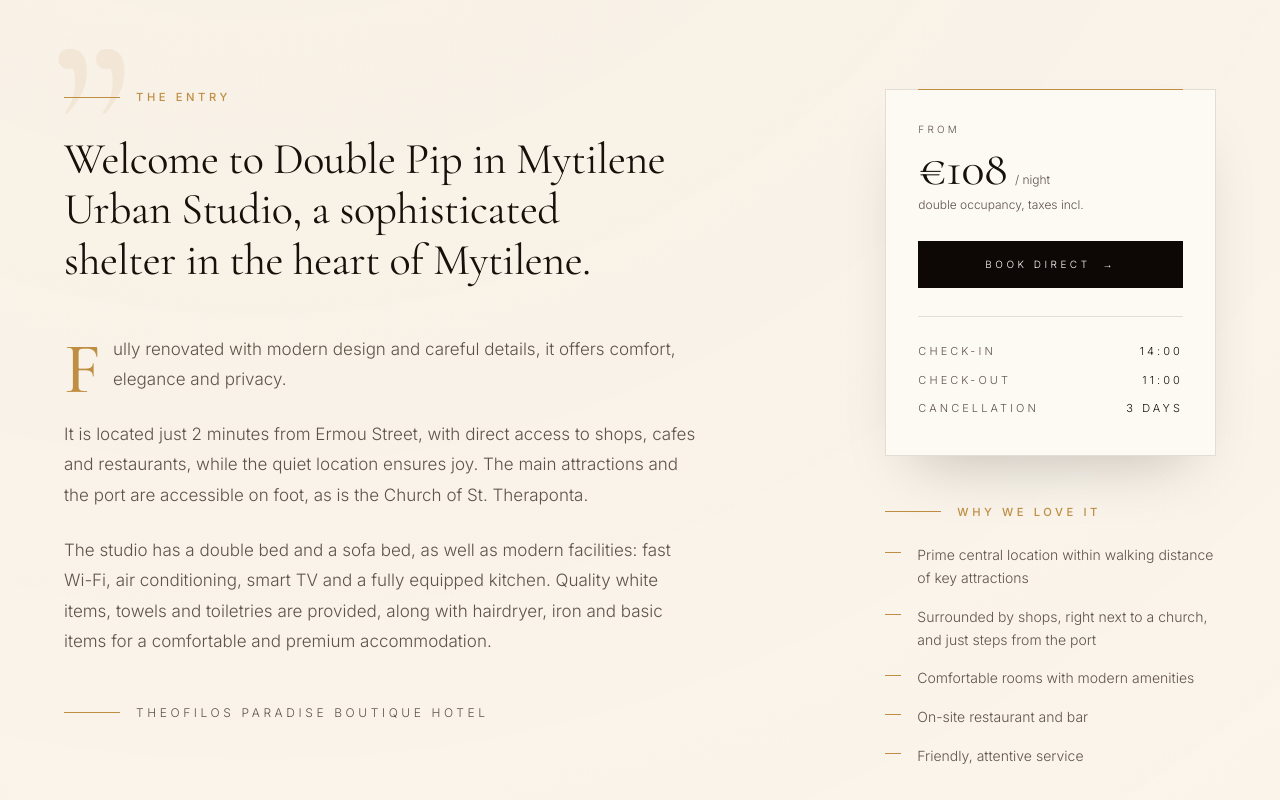
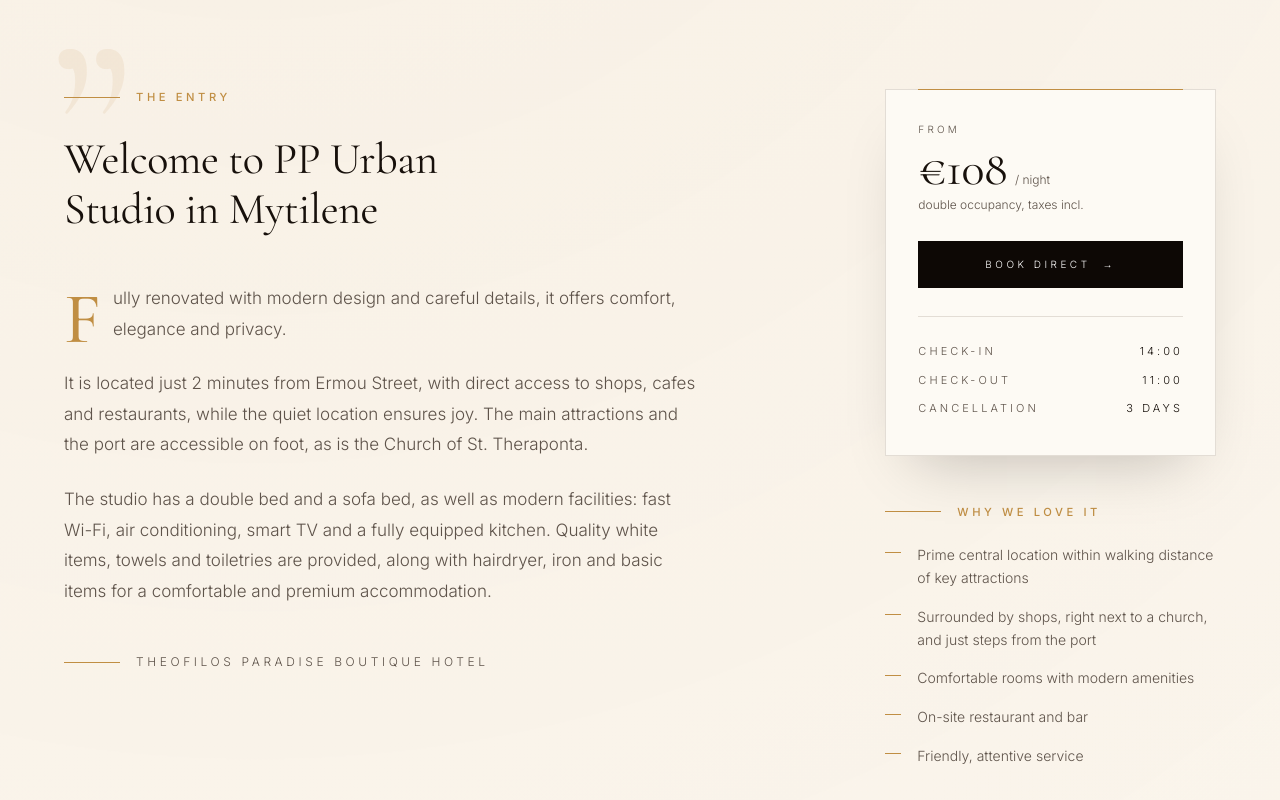
Before and after one commit to amamouridis06/lesvos-travel-guide, a Next.js app: page /hotels/pp-urban-studio in a window 1280 px wide. Shown: the part 1240-2040 px from the top of the page. Built offline with nearby package versions, Linux system fonts and the light colour scheme.

Commit message:
added pp to hotels

```diff
--- a/app/hotels/page.tsx
+++ b/app/hotels/page.tsx
@@ -25,7 +25,7 @@ const hotels = [
         name: "PP Urban Studio",
         description: "In the heart of the city centre",
         location: "📍Mytilene, Lesvos, 81107",
-        image: "/pp.logo.png",
+        image: "/pp.beds.png",
         href: "/hotels/pp-urban-studio",
     },
 ];
--- a/app/hotels/pp-urban-studio/page.tsx
+++ b/app/hotels/pp-urban-studio/page.tsx
@@ -4,7 +4,7 @@ import { useEffect } from "react";
 const IMG = {
     hero: "/pp.beds.jpg",
     entry: "/pp.entry.jpg",
-    diadr: "/pp.diadr.jpg",
+    // diadr: "/pp.diadr.jpg",
     liv1: "/pp.liv1.png",
     liv2: "/pp.liv2.jpg",
     kitchen: "/pp.kitchen.jpg",
@@ -22,7 +22,7 @@ const hotel = {
     fromPrice: "€108",
     tagline: "Where modern living meets the city’s heartbeat..",
     intro:
-        "Welcome to Double Pip in Mytilene Urban Studio, a sophisticated shelter in the heart of Mytilene.",
+        "Welcome to PP Urban Studio in Mytilene",
     body: [
         "Fully renovated with modern design and careful details, it offers comfort, elegance and privacy.",
         "It is located just 2 minutes from Ermou Street, with direct access to shops, cafes and restaurants, while the quiet location ensures joy. The main attractions and the port are accessible on foot, as is the Church of St. Theraponta.",
@@ -50,7 +50,7 @@ const hotel = {
     ],
     gallery: [
         { src: IMG.entry, alt: "entry", caption: "Entry: A first impression that stays." },
-        { src: IMG.diadr, alt: "Reception", caption: "Route: Where Every Stay Starts with a Smile" },
+        // { src: IMG.diadr, alt: "Reception", caption: "Route: Where Every Stay Starts with a Smile" },
         { src: IMG.liv1, alt: "Pool area", caption: "Living room: Where style meets relaxation" },
         { src: IMG.liv2, alt: "Hotel room", caption: "Living room: Where style meets relaxation" },
         { src: IMG.kitchen, alt: "samp", caption: "Kitchen: Cook. Enjoy. Repeat." },
--- a/app/page.tsx
+++ b/app/page.tsx
@@ -133,7 +133,7 @@ export default function Home() {
           <div className="hidden lg:grid" style={{ gridTemplateColumns: "repeat(3, 1fr)", gap: 20 }}>
             {[
               { num: "01", name: "Theofilos Paradise Boutique Hotel", sub: "Boutique · Mytilene", tag: "Hotel", img: "/theo-entry.jpg", href: "/hotels/theofilos-paradise" },
-                { num: "02", name: "PP Urban Studio", sub: "Renovated studio · Mytilene", tag: "Hotel", img: "/pp.logo.jpg", href: "/hotels/pp-urban-studio" },
+                { num: "02", name: "PP Urban Studio", sub: "Renovated studio · Mytilene", tag: "Hotel", img: "/pp.logo.png", href: "/hotels/pp-urban-studio" },
               // { num: "03", name: "Olive Press", sub: "Design · Molyvos", tag: "Hotel", img: "/hotel3.jpg", href: "/hotels/olive-press" },
             ].map((p) => <DesktopCard key={p.name} {...p} />)}
           </div>
```
